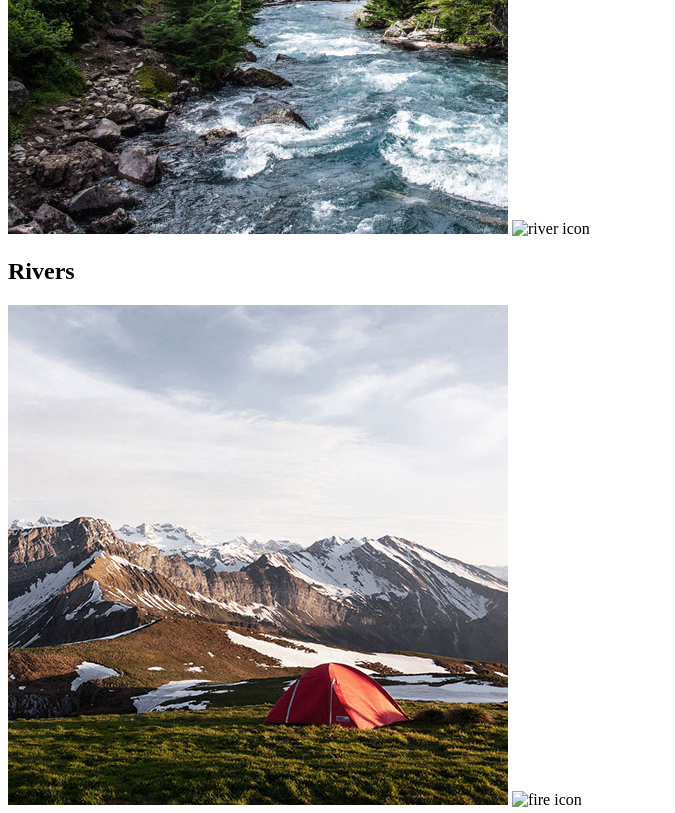
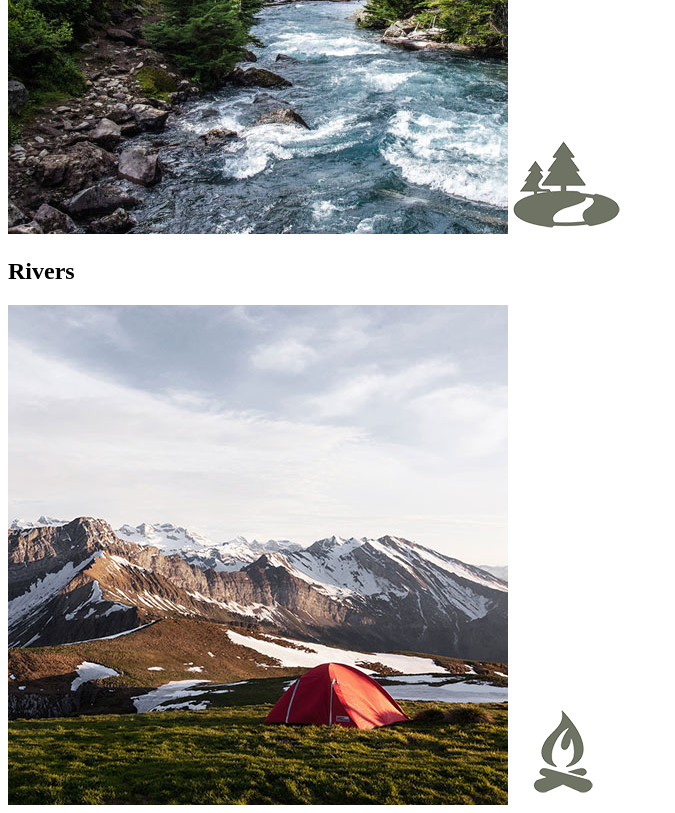
Before and after one commit to mignrod/wdd130, a plain HTML site: page wwr/index.html in a window 1280 px wide. Shown: the part 1300-2113 px from the top of the page, without its empty margins (0-675 px from the left). Drawn offline with Linux system fonts and the light colour scheme.

Commit message:
Correcting icons

```diff
--- a/wwr/index.html
+++ b/wwr/index.html
@@ -38,12 +38,12 @@
     <main class="home-grid">
         <section class="rivers-card">
             <img class="card-img" src="images/rivers.jpg" alt="river in forest">
-            <img class="icon" src="images/river_icon.jpg" alt="river icon">
+            <img class="icon" src="images/river_icon.png" alt="river icon">
             <h2>Rivers</h2>
         </section>
         <section class="camping-card">
             <img class="card-img" src="images/camping.jpg" alt="tent in mountains">
-            <img class="icon" src="images/fire_icon.jpg" alt="fire icon">
+            <img class="icon" src="images/fire_icon.png" alt="fire icon">
             <h2>Camping</h2>
         </section>
         <section class="rapids-card">
@@ -53,7 +53,7 @@
         </section>
         <img class="mountains" src="images/mountains.jpg" alt="Misty mountains">
         <section class="msg">
-            <h2>more Than Just The Thrill</h2>
+            <h2>More Than Just The Thrill</h2>
             <p>Enjoy the breathtaking scenery. From valleys, meadows, canyons, and high peaks; it's way more than just the rapids. It's a great way to get away from it all and relax amongst all the beauty of the great outdoors. </p>
             <a class="join" href="rivers.html">Join Us</a>
         </section>
```
